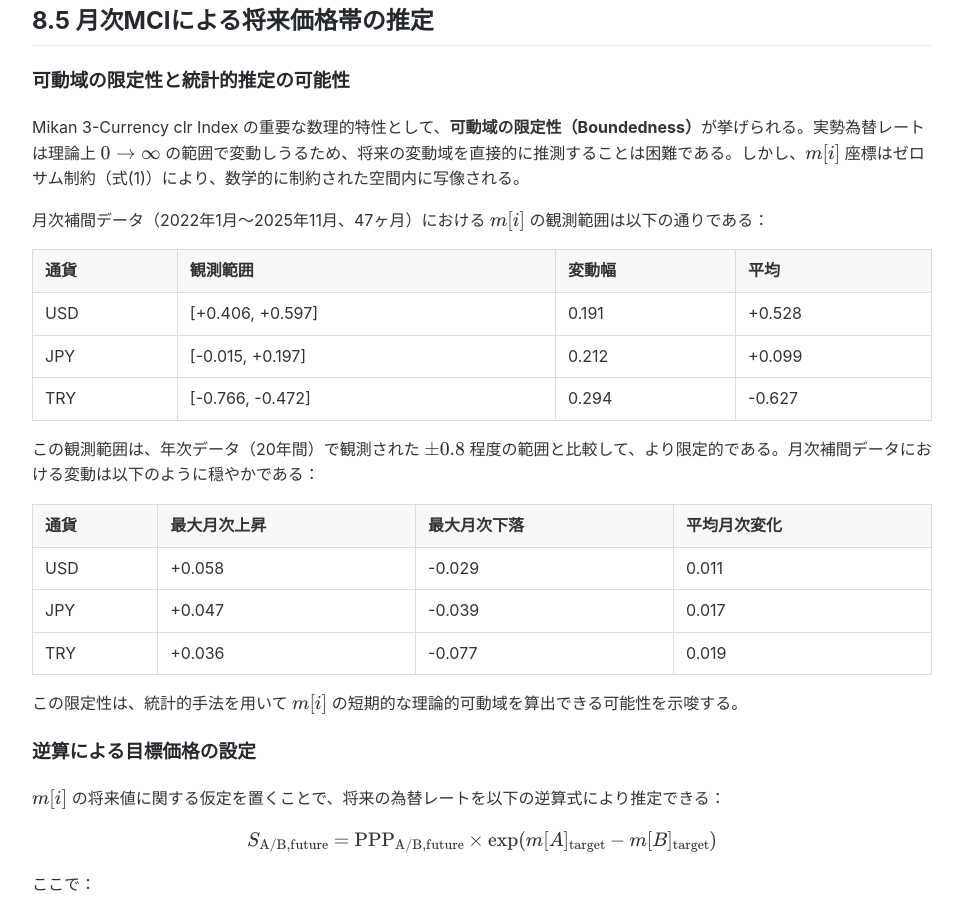
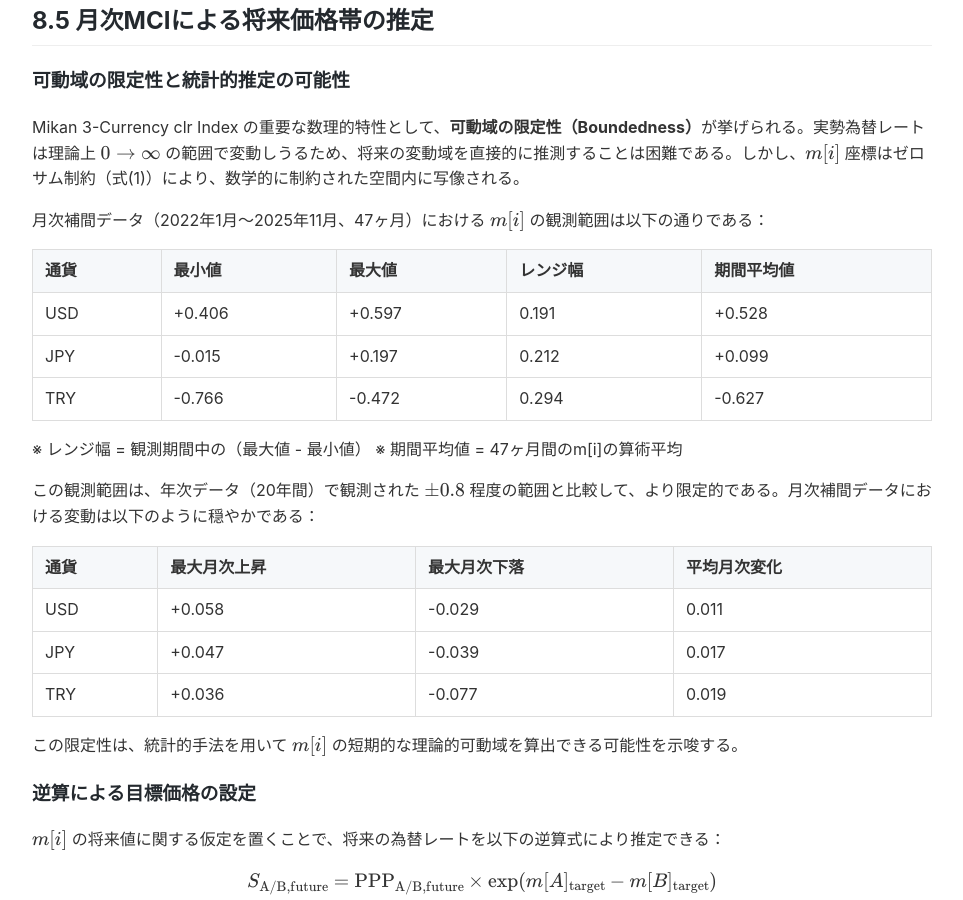
Before and after one commit to onigirito/MCI_Mikan-3-Currency-clr-Index_, a Jekyll site: the page built from docs/CHAPTER8_DRAFT.md, in a window 1280 px wide and 900 px high, scrolled down 5706 px. Shown: the whole window, without its empty margins (158-1121 px from the left). Built offline with Jekyll 4.4.1, drawn with Linux system fonts in a browser that asks for light colours; our own code applies the rules of GitHub Pages for plain Markdown files.

Commit message:
Chapter 8: 統計表の列名を明確化し、誤解を防止
- 「平均」→「期間平均値」に変更（月平均変動との混同を防ぐ）
- 「観測範囲」を「最小値」「最大値」に分離
- 「変動幅」→「レンジ幅」に変更
- 注釈を追加し、各統計量の意味を明示

🤖 Generated with [Claude Code](https://claude.com/claude-code)

Co-Authored-By: Claude <noreply@anthropic.com>

```diff
--- a/docs/CHAPTER8_DRAFT.md
+++ b/docs/CHAPTER8_DRAFT.md
@@ -171,11 +171,14 @@ Mikan 3-Currency clr Index の重要な数理的特性として、**可動域の
 
 月次補間データ（2022年1月〜2025年11月、47ヶ月）における $m[i]$ の観測範囲は以下の通りである：
 
-| 通貨 | 観測範囲 | 変動幅 | 平均 |
-|-----|---------|--------|------|
-| USD | [+0.406, +0.597] | 0.191 | +0.528 |
-| JPY | [-0.015, +0.197] | 0.212 | +0.099 |
-| TRY | [-0.766, -0.472] | 0.294 | -0.627 |
+| 通貨 | 最小値 | 最大値 | レンジ幅 | 期間平均値 |
+|-----|--------|--------|----------|-----------|
+| USD | +0.406 | +0.597 | 0.191 | +0.528 |
+| JPY | -0.015 | +0.197 | 0.212 | +0.099 |
+| TRY | -0.766 | -0.472 | 0.294 | -0.627 |
+
+※ レンジ幅 = 観測期間中の（最大値 - 最小値）
+※ 期間平均値 = 47ヶ月間のm[i]の算術平均
 
 この観測範囲は、年次データ（20年間）で観測された $\pm 0.8$ 程度の範囲と比較して、より限定的である。月次補間データにおける変動は以下のように穏やかである：
 
```
